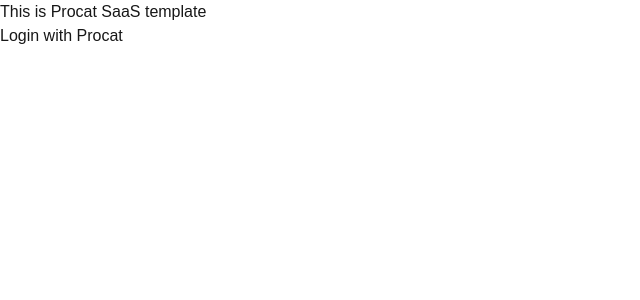
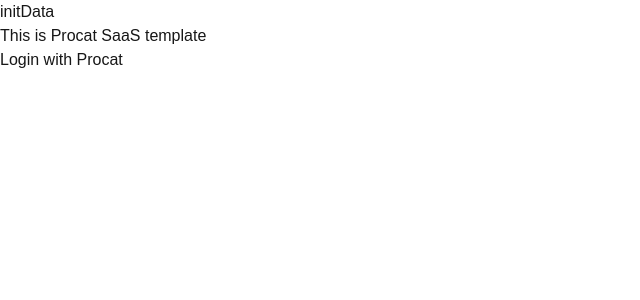
Before and after one commit to NikitaEfimenko/procat-saas-template, a Next.js app: page / in a window 1280 px wide. Shown: the top 300 px of the page, without its empty margins (0-640 px from the left). Built offline with nearby package versions, Linux system fonts and the light colour scheme; no server answers.

Commit message:
fix switch token

```diff
--- a/src/app/sdk/components/auto-auth.tsx
+++ b/src/app/sdk/components/auto-auth.tsx
@@ -1,6 +1,7 @@
 'use client'
 import { signIn, useSession } from "next-auth/react"
 import { ReactNode, useEffect, useState } from "react"
+
 
 type AuthAuthProps = {
   loader?: ReactNode
@@ -11,12 +12,13 @@ export const AutoAuth = ({
 }: AuthAuthProps) => {
   const [loading, setLoading] = useState(true)
   const { status } = useSession();
+  const [text, setText] = useState("")
 
-  console.log(status, "status")
   useEffect(() => {
     const trySignIn = async () => {
       const webapp = (window as any)?.Telegram?.WebApp
       console.log(webapp?.initData, "initData")
+      setText(`${webapp?.initData, "initData"}`)
       try{
         if (webapp && webapp?.initData) {
           await signIn('procat', undefined, webapp.initData)
@@ -26,6 +28,7 @@ export const AutoAuth = ({
       }
     }
     console.log(status, "status")
+    setText(`${status} initData`)
     if (!status || status === "unauthenticated" || status === "loading") {
       trySignIn()
     } else {
@@ -37,7 +40,10 @@ export const AutoAuth = ({
     return null;
   }
 
-  return loading ? <div className="bg-black w-full h-full z-50 absolute flex flex-col items-center justify-center">
+  return <>
+  <p className="text-xl text-red-800">{text}</p>
+  {loading ? <div className="bg-black w-full h-full z-50 absolute flex flex-col items-center justify-center">
     {loader}
-  </div> : null
+  </div> : null}
+  </>
 }
```
